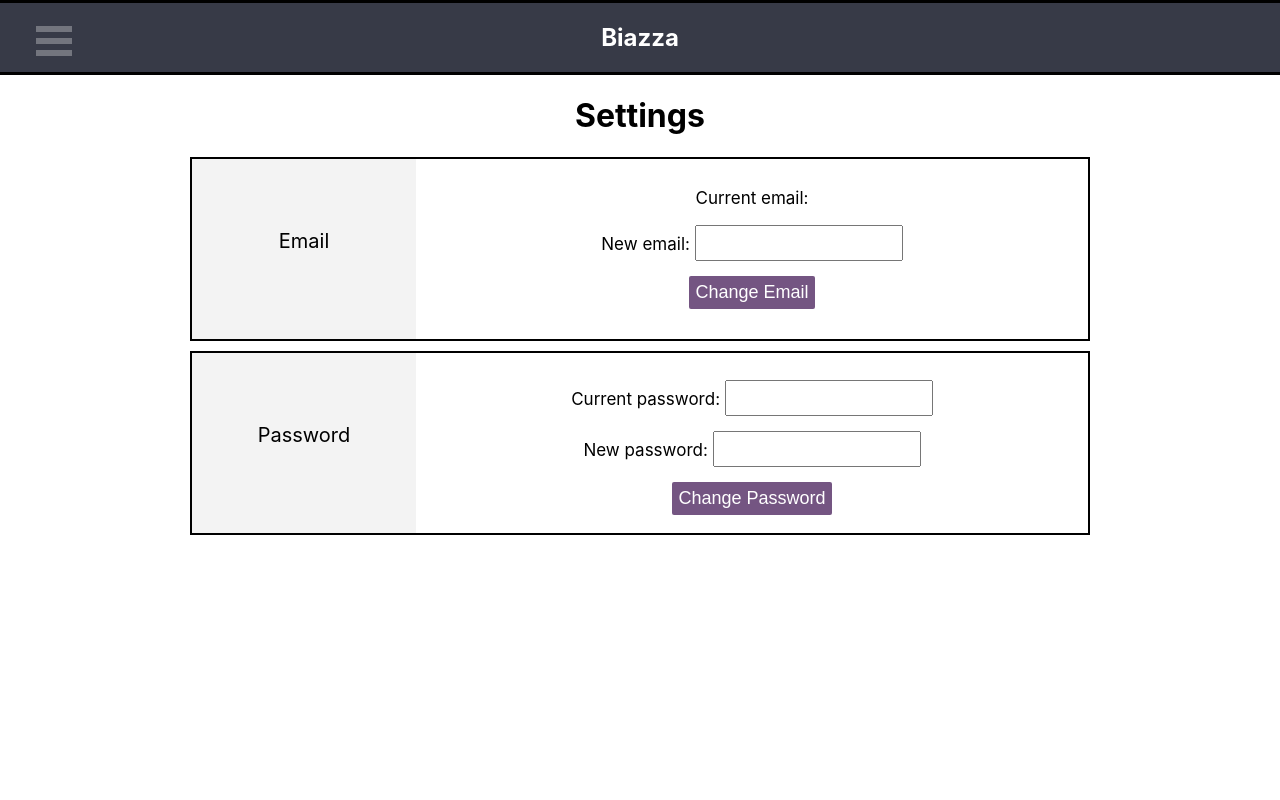
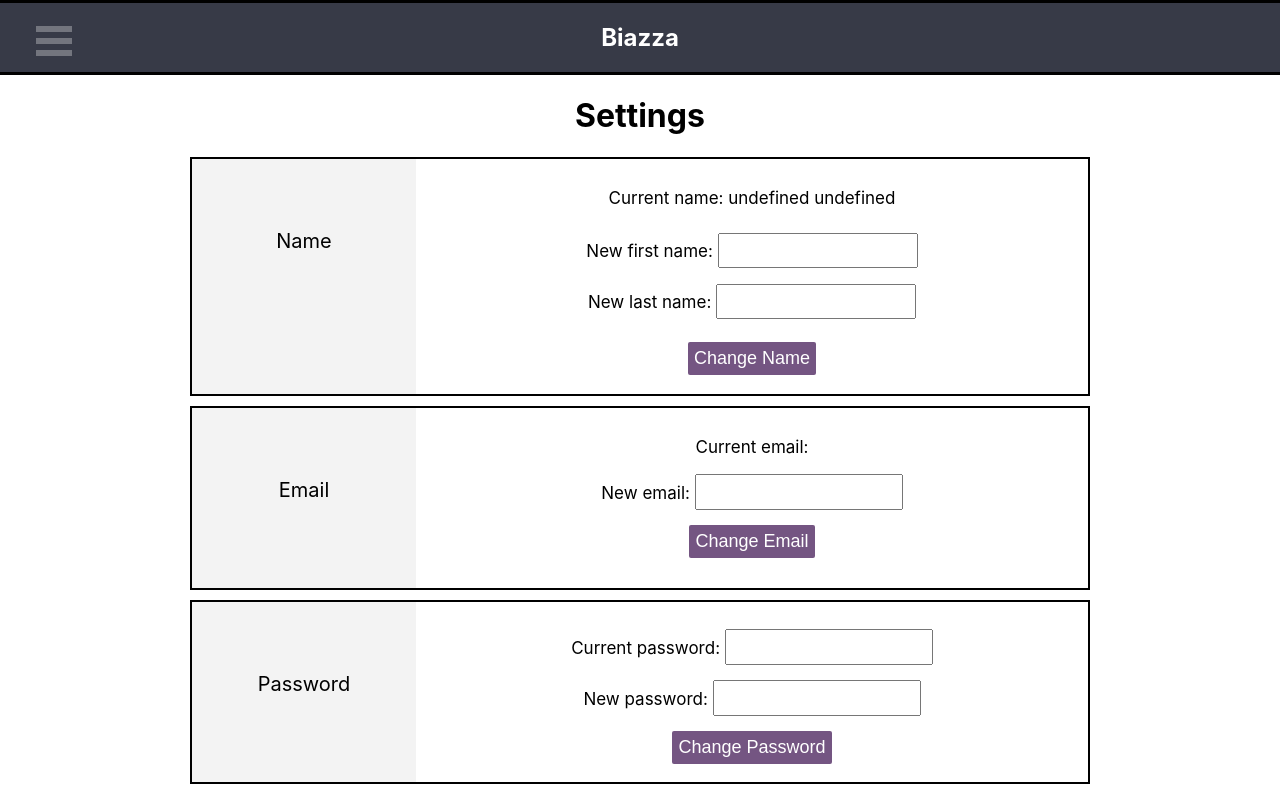
Before and after one commit to software-assignments-spring2021/spring-2020-basic-thunder, a React (Create React App) app in the folder front-end/: page /settings in a window 1280 px wide. Built offline with nearby package versions, Linux system fonts and the light colour scheme; no server answers; sample sign-in values are in the browser's storage.

Commit message:
add name div

```diff
--- a/front-end/src/settings_view.js
+++ b/front-end/src/settings_view.js
@@ -47,6 +47,7 @@ const SettingsView = () => {
             <div className={"main"}>
 
                 <h1>Settings</h1>
+                <Name />
                 <Email email={data['email']}/>
                 <Password/>
 
@@ -71,17 +72,17 @@ const Name = (props) => {
             <div className={"right"}>
 
                 <form>
-                    <p>First name: {first}</p>
-                    <label>Edit: </label>
-                    <input type="text"/>
+                    <p>Current name: {first + ' ' + last}</p>
+
+                    <label>New first name: </label>
+                    <input type="text" name="firstname" required/>
                     <br/>
 
-                    <p>Last name: {last}</p>
-                    <label>New new name: </label>
-                    <input type="text"/>
+                    <label>New last name: </label>
+                    <input type="text" name="lastname" required/>
                     <br/>
 
-                    <input type="submit" value="Change Email" />
+                    <input type="submit" value="Change Name" />
 
                 </form>
             </div>
@@ -91,7 +92,6 @@ const Name = (props) => {
 
 const Email = (props) => {
 
-    // let email = props.email
 
     const [email, setEmail] = useState(props.email)
     // if the email has been modified
--- a/front-end/src/styles/SettingsView.css
+++ b/front-end/src/styles/SettingsView.css
@@ -18,10 +18,10 @@
 }
 
 .SettingsView .section input[type=text] {
+    font-size: 20px;
     width: 200px;
-    height: 30px;
+    height: 35px;
 }
-
 
 .SettingsView .section input[type=email] {
     font-size: 20px;
@@ -90,5 +90,5 @@
 }
 
 .SettingsView #nameDiv {
-    height: 280px;
+    height: 235px;
 }
```
